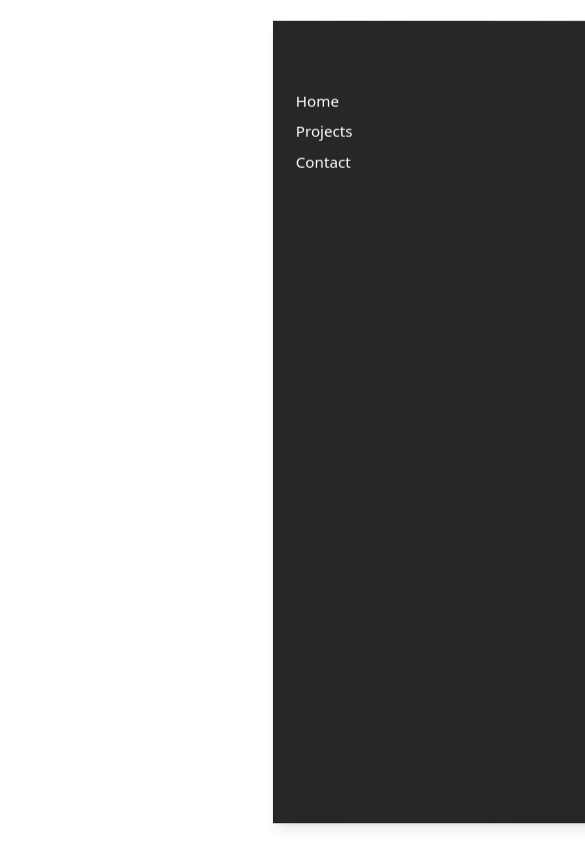
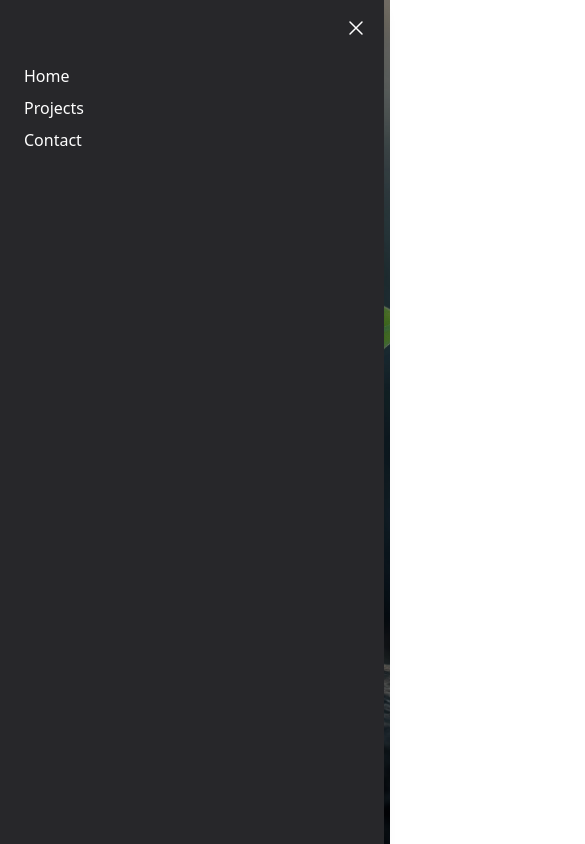
Before and after one commit to life423/drewclark.io-portfolio, a React (Vite) app in the folder app/: page / in a window 390 px wide. Both pictures are taken after a click on the button "Open Menu". Shown: the top 844 px of the page, 585 px wide, since content can reach past the window. Built offline with nearby package versions, Linux system fonts and the light colour scheme.

Commit message:
Refactored App.jsx and InfinityDrawer.jsx to simplify code, removed unnecessary useEffect in App.jsx, improved focus management and keyboard accessibility in InfinityDrawer.jsx.

```diff
--- a/app/src/App.jsx
+++ b/app/src/App.jsx
@@ -1,47 +1,25 @@
 // app/src/App.jsx
-import React, { useState, useEffect } from 'react'
+import React, { useState } from 'react'
 import NavBar from './components/navbar/Navbar'
 import ProgressBar from './components/progress/ProgressBar'
 import sprout from './assets/sprout-mobile.jpg'
 
 export default function App() {
+    // Local state for drawer
     const [drawerOpen, setDrawerOpen] = useState(false)
-
-    useEffect(() => {
-        if (drawerOpen) {
-            document.documentElement.classList.add('drawer-open')
-        } else {
-            document.documentElement.classList.remove('drawer-open')
-        }
-        return () => {
-            document.documentElement.classList.remove('drawer-open')
-        }
-    }, [drawerOpen])
 
     return (
         <div
             className='min-h-screen bg-cover bg-pos-75 bg-no-repeat'
             style={{ backgroundImage: `url(${sprout})` }}
         >
+            {/* Nav bar with hamburger => toggles drawer */}
             <NavBar drawerOpen={drawerOpen} setDrawerOpen={setDrawerOpen} />
+
+            {/* Scroll progress bar */}
             <ProgressBar />
 
-            {/*
-         Optional subtle tilt:
-         'rotate-y-3 scale-[0.95]' just for a slight 3D effect
-         WITHOUT translating it horizontally (which caused that white gap).
-      */}
-            <div
-                className={`
-          relative
-          transition-transform duration-300
-          ${drawerOpen ? 'rotate-y-3 scale-95' : ''}
-        `}
-                style={{
-                    perspective: '1200px',
-                    transformStyle: 'preserve-3d',
-                }}
-            >
+            {/* Main content */}
             <main className='pt-16'>
                 <section className='p-8'>
                     <h1 className='text-3xl text-brandGreen-700 mb-4'>
@@ -54,6 +32,5 @@ export default function App() {
                 </section>
             </main>
         </div>
-        </div>
     )
 }
--- a/app/src/components/navbar/InfinityDrawer.jsx
+++ b/app/src/components/navbar/InfinityDrawer.jsx
@@ -1,49 +1,48 @@
 // app/src/components/navbar/InfinityDrawer.jsx
-import React, { useRef, useEffect, useCallback, useState } from 'react'
+import React, { useEffect, useRef } from 'react'
+import { XMarkIcon } from '@heroicons/react/24/outline'
 
 export default function InfinityDrawer({ isOpen, onClose, children }) {
-    const [animState, setAnimState] = useState('')
-    // e.g. '' or 'flipOpen' or 'flipClose'
     const drawerRef = useRef(null)
     const lastFocusedElementRef = useRef(null)
 
-    const handleKeyDown = useCallback(
-        event => {
-            if (event.key === 'Escape') {
+    // Handle ESC key to close
+    useEffect(() => {
+        function handleKeyDown(e) {
+            if (e.key === 'Escape') {
                 onClose()
             }
-        },
-        [onClose]
-    )
+        }
 
-    useEffect(() => {
         if (isOpen) {
-            // If we’re OPENING the drawer, set animation to flipOpen
-            setAnimState('flipOpen')
+            // Focus trap: store last focused element
+            lastFocusedElementRef.current = document.activeElement
 
-            lastFocusedElementRef.current = document.activeElement
-            if (drawerRef.current) drawerRef.current.focus()
+            // Lock body scroll
+            document.body.style.overflow = 'hidden'
+            // Listen for ESC
             document.addEventListener('keydown', handleKeyDown)
-            document.body.style.overflow = 'hidden'
+
+            // Auto-focus the drawer
+            if (drawerRef.current) {
+                drawerRef.current.focus()
+            }
         } else {
-            // If we’re CLOSING the drawer, run flipClose
-            setAnimState('flipClose')
+            // Cleanup
+            document.body.style.overflow = ''
             document.removeEventListener('keydown', handleKeyDown)
+            // Return focus to last element
             if (lastFocusedElementRef.current) {
                 lastFocusedElementRef.current.focus()
             }
-            document.body.style.overflow = ''
         }
 
         return () => {
+            // Cleanup if unmount
+            document.body.style.overflow = ''
             document.removeEventListener('keydown', handleKeyDown)
-            document.body.style.overflow = ''
         }
-    }, [isOpen, handleKeyDown])
-
-    function handleAnimationEnd() {
-        // If animState === 'flipClose', you could unmount or do more logic if needed
-    }
+    }, [isOpen, onClose])
 
     return (
         <>
@@ -58,44 +57,37 @@ export default function InfinityDrawer({ isOpen, onClose, children }) {
                   : 'opacity-0 pointer-events-none'
           }
         `}
+                aria-hidden='true'
                 onClick={onClose}
-                aria-hidden='true'
             />
 
-            {/* 3D Flip Panel */}
+            {/* Drawer Panel */}
             <div
                 role='dialog'
                 aria-modal='true'
                 aria-hidden={!isOpen}
                 tabIndex={-1}
                 ref={drawerRef}
-                onAnimationEnd={handleAnimationEnd}
                 className={`
           fixed top-0 left-0 h-full z-50
-          bg-brandGray-800 text-white
-          shadow-lg
+          bg-brandGray-800 text-white shadow-lg
+          w-[80%] max-w-sm  /* 80% wide, or go w-full if you want 100% */
+          transition-transform duration-300
+          flex flex-col
           outline-none
-          w-full  /* Covers entire screen: no leftover white space */
-          flex flex-col
-          ${animState === 'flipOpen' ? 'animate-flipOpen' : ''}
-          ${animState === 'flipClose' ? 'animate-flipClose' : ''}
-          ${!isOpen && animState !== 'flipClose' ? 'hidden' : ''}
+          ${isOpen ? 'translate-x-0' : '-translate-x-full'}
         `}
-                style={{
-                    transformStyle: 'preserve-3d',
-                    transformOrigin: 'left center', // hinge
-                    backfaceVisibility: 'hidden',
-                }}
             >
-                {/* Close button */}
+                {/* Close Button w/ an X Icon */}
                 <button
                     onClick={onClose}
                     aria-label='Close Menu'
-                    className='ml-auto mt-4 mr-4 text-white text-2xl bg-transparent border-none'
+                    className='ml-auto mt-4 mr-4 text-white hover:text-gray-200 transition'
                 >
-                    ×
+                    <XMarkIcon className='h-6 w-6' />
                 </button>
 
+                {/* Drawer Content */}
                 <div className='p-6 overflow-y-auto flex-1'>{children}</div>
             </div>
         </>
--- a/app/src/components/navbar/Navbar.jsx
+++ b/app/src/components/navbar/Navbar.jsx
@@ -1,7 +1,7 @@
 // app/src/components/navbar/Navbar.jsx
 import React from 'react'
+import { Bars3Icon } from '@heroicons/react/24/outline'
 import useScrollPosition from '../../hooks/useScrollPosition'
-import { Bars3Icon } from '@heroicons/react/24/outline'
 import InfinityDrawer from './InfinityDrawer'
 import useSwipeToOpen from './useSwipeToOpen'
 
@@ -9,9 +9,8 @@ export default function NavBar({ drawerOpen, setDrawerOpen }) {
     const scrollY = useScrollPosition()
     const isScrolled = scrollY > 50
 
-    useSwipeToOpen(() => {
-        setDrawerOpen(true)
-    })
+    // Optional: swipe to open
+    useSwipeToOpen(() => setDrawerOpen(true))
 
     return (
         <nav
@@ -27,20 +26,23 @@ export default function NavBar({ drawerOpen, setDrawerOpen }) {
         >
             <div className='text-xl font-bold text-white'>MyBrand</div>
 
+            {/* Hamburger button to open the drawer */}
             <button
-                className='md:hidden text-white'
+                className='md:hidden text-white hover:text-gray-200 transition'
+                aria-label='Open Menu'
                 onClick={() => setDrawerOpen(true)}
-                aria-label='Open Menu'
             >
                 <Bars3Icon className='h-6 w-6' />
             </button>
 
+            {/* Desktop Nav (hidden on mobile) */}
             <ul className='hidden md:flex space-x-6 text-white'>
                 <li>Home</li>
                 <li>Projects</li>
                 <li>Contact</li>
             </ul>
 
+            {/* InfinityDrawer for mobile */}
             <InfinityDrawer
                 isOpen={drawerOpen}
                 onClose={() => setDrawerOpen(false)}
```
Lines whose indentation alone changed are shown as unchanged.
